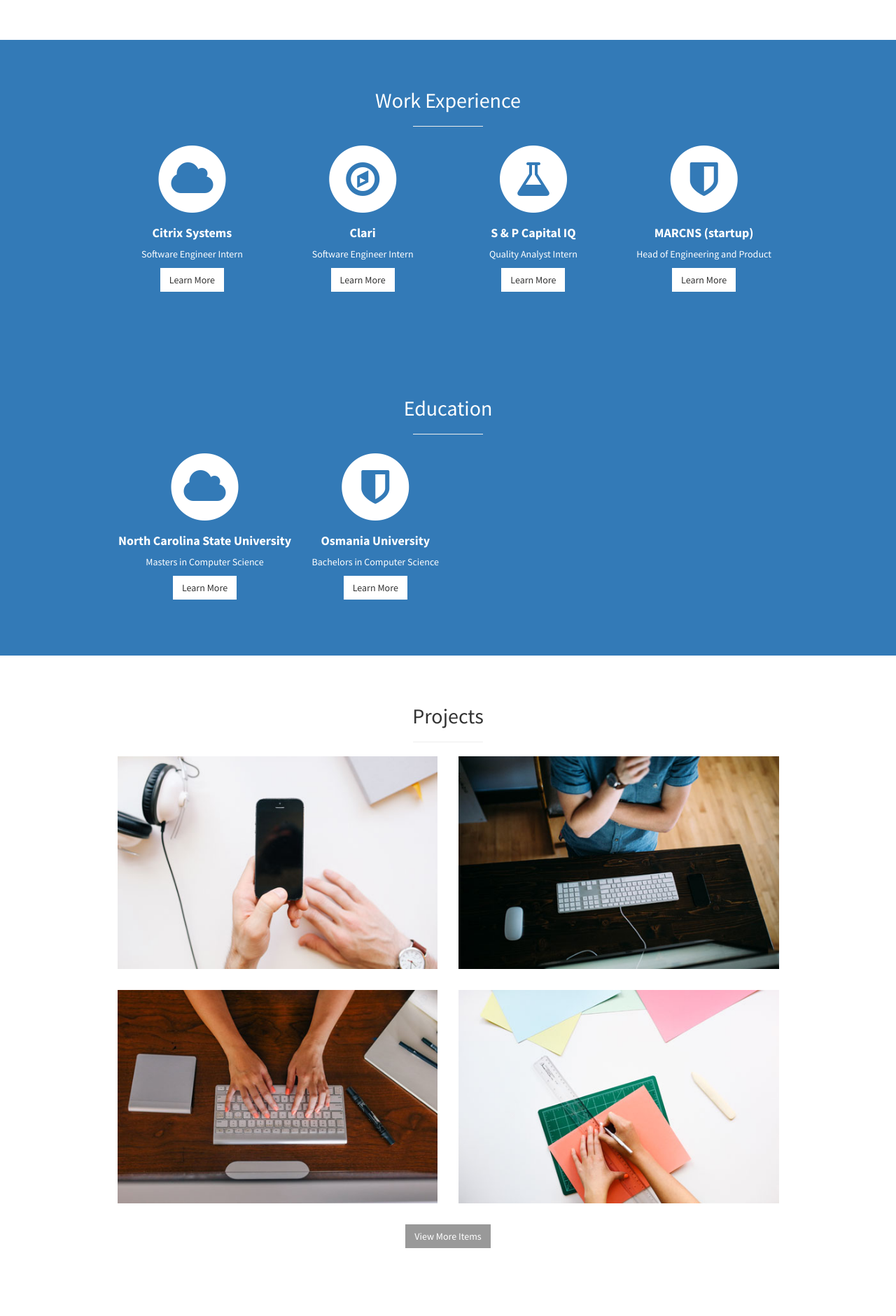
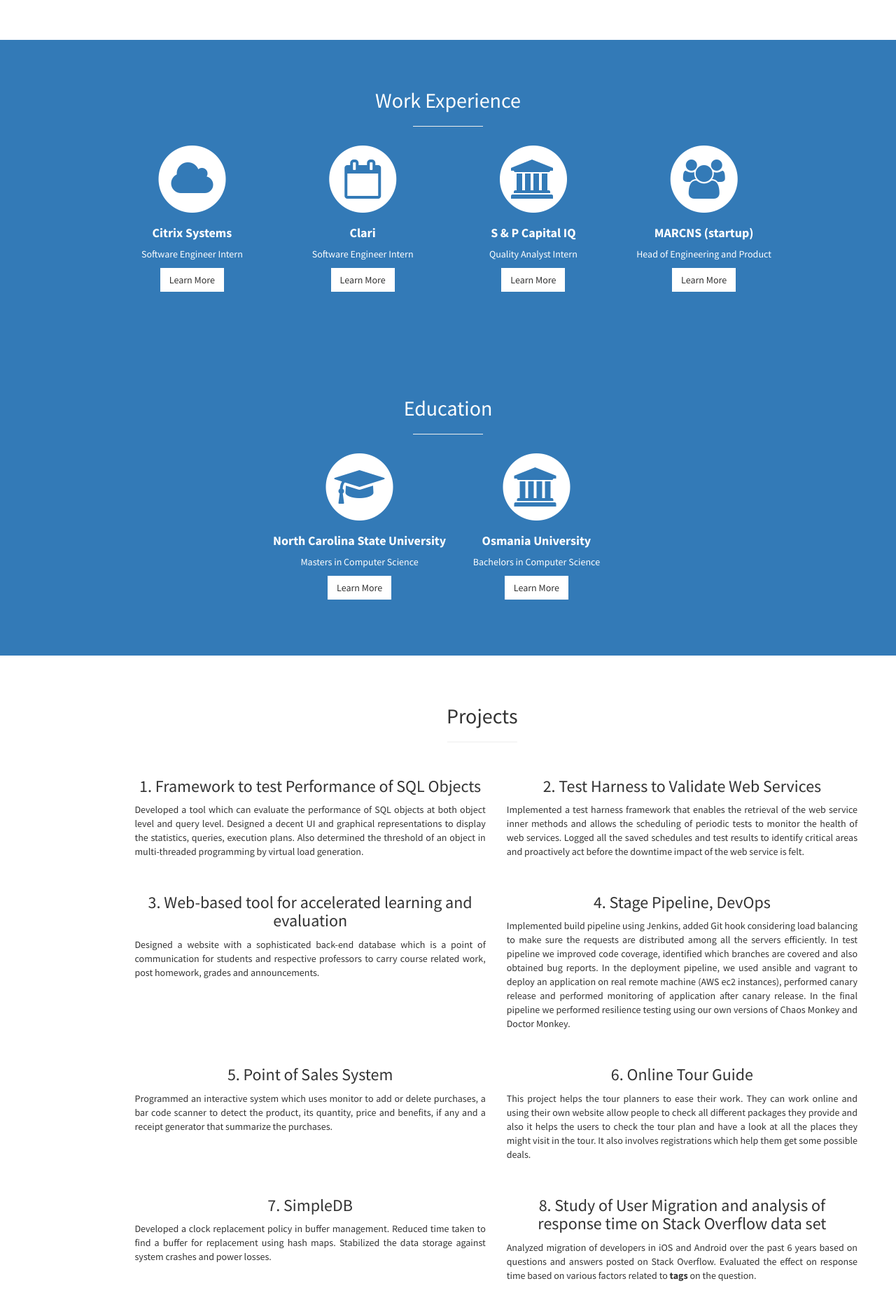
Before and after one commit to sujithktkm/sujithktkm.github.io, a PHP site: page / in a window 1280 px wide. Shown: the part 906-2787 px from the top of the page at 70% size. Run offline with PHP 8.4, Linux system fonts and the light colour scheme; some libraries are stand-ins or nearby versions.

Commit message:
Added projects and pagination

```diff
--- a/css/stylish-portfolio.css
+++ b/css/stylish-portfolio.css
@@ -188,6 +188,7 @@ hr.small {
     width: 250px;
     margin-left: auto;
     margin-right: auto;
+    display:inline-block;
 }
 
 /* Callout */
@@ -209,12 +210,21 @@ hr.small {
     margin-bottom: 30px;
 }
 
+.portfolio-item p {
+    text-align: justify;
+}
+
 .img-portfolio {
     margin: 0 auto;
 }
 
 .img-portfolio:hover {
     opacity: 0.8;
+}
+
+.pagination li {
+    display:inline-block;
+    padding:5px;
 }
 
 /* Skills */
--- a/home.html
+++ b/home.html
@@ -12,7 +12,12 @@
     <link href="css/stylish-portfolio.css" rel="stylesheet">
     <!-- Custom Fonts -->
     <link href="font-awesome/css/font-awesome.min.css" rel="stylesheet" type="text/css">
-    <link href="http://fonts.googleapis.com/css?family=Source+Sans+Pro:300,400,700,300italic,400italic,700italic" rel="stylesheet" type="text/css">
+    <link href="http://fonts.googleapis.com/css?family=Source+Sans+Pro:300,400,700,300italic,400italic,700italic"
+          rel="stylesheet" type="text/css">
+    <script src="http://ajax.googleapis.com/ajax/libs/jquery/1.10.1/jquery.min.js"></script>
+    <script src="http://listjs.com/no-cdn/list.js"></script>
+    <script src="http://listjs.com/no-cdn/list.pagination.js"></script>
+    <script src="js/projects.js" type="application/javascript"></script>
     <!-- HTML5 Shim and Respond.js IE8 support of HTML5 elements and media queries -->
     <!-- WARNING: Respond.js doesn't work if you view the page via file:// -->
     <!--[if lt IE 9]>
@@ -93,7 +98,7 @@
                         <div class="service-item">
                             <span class="fa-stack fa-4x">
                                 <i class="fa fa-circle fa-stack-2x"></i>
-                                <i class="fa fa-compass fa-stack-1x text-primary"></i>
+                                <i class="fa fa-calendar-o fa-stack-1x text-primary"></i>
                             </span>
                             <h4>
                                 <strong>Clari</strong>
@@ -106,7 +111,7 @@
                         <div class="service-item">
                             <span class="fa-stack fa-4x">
                                 <i class="fa fa-circle fa-stack-2x"></i>
-                                <i class="fa fa-flask fa-stack-1x text-primary"></i>
+                                <i class="fa fa-bank fa-stack-1x text-primary"></i>
                             </span>
                             <h4>
                                 <strong>S &amp; P Capital IQ</strong>
@@ -119,7 +124,7 @@
                         <div class="service-item">
                             <span class="fa-stack fa-4x">
                                 <i class="fa fa-circle fa-stack-2x"></i>
-                                <i class="fa fa-shield fa-stack-1x text-primary"></i>
+                                <i class="fa fa-group fa-stack-1x text-primary"></i>
                             </span>
                             <h4>
                                 <strong>MARCNS (startup)</strong>
@@ -148,11 +153,11 @@
                 <h2>Education</h2>
                 <hr class="small">
                 <div class="row">
-                    <div class="col-md-3 col-sm-6">
+                    <!--<div class="col-md-3 col-sm-6">-->
                     <div class="education-item">
                             <span class="fa-stack fa-4x">
                                 <i class="fa fa-circle fa-stack-2x"></i>
-                                <i class="fa fa-cloud fa-stack-1x text-primary"></i>
+                                <i class="fa fa-graduation-cap fa-stack-1x text-primary"></i>
                             </span>
                         <h4>
                             <strong>North Carolina State University</strong>
@@ -160,12 +165,12 @@
                         <p>Masters in Computer Science</p>
                         <a href="#" class="btn btn-light">Learn More</a>
                     </div>
-                    </div>
-                    <div class="col-md-3 col-sm-6">
+                    <!--</div>-->
+                    <!--<div class="col-md-3 col-sm-6">-->
                     <div class="education-item">
                             <span class="fa-stack fa-4x">
                                 <i class="fa fa-circle fa-stack-2x"></i>
-                                <i class="fa fa-shield fa-stack-1x text-primary"></i>
+                                <i class="fa fa-university fa-stack-1x text-primary"></i>
                             </span>
                         <h4>
                             <strong>Osmania University</strong>
@@ -173,7 +178,7 @@
                         <p>Bachelors in Computer Science</p>
                         <a href="#" class="btn btn-light">Learn More</a>
                     </div>
-                    </div>
+                    <!--</div>-->
                 </div>
                 <!-- /.row (nested) -->
             </div>
@@ -189,41 +194,173 @@
 <section id="portfolio" class="portfolio">
     <div class="container">
         <div class="row">
-            <div class="col-lg-10 col-lg-offset-1 text-center">
+            <div class="col-lg-offset-1 text-center">
+                <!--col-lg-10-->
                 <h2>Projects</h2>
                 <hr class="small">
                 <div class="row">
-                    <div class="col-md-6">
+                    <div id="test-list">
+                        <ol class="list" style="list-style-type: none">
+                            <li>
+                                <div class="name col-md-6">
                                     <div class="portfolio-item">
-                            <a href="#">
-                                <img class="img-portfolio img-responsive" src="img/portfolio-1.jpg">
-                            </a>
+                                        <h3>1. Framework to test Performance of SQL Objects</h3>
+                                        <p>Developed a tool which can evaluate the performance of SQL objects at both
+                                            object level and query level. Designed a decent UI and graphical
+                                            representations to display the statistics, queries, execution plans. Also
+                                            determined the threshold of an object in multi-threaded programming by
+                                            virtual load generation.</p>
                                     </div>
                                 </div>
-                    <div class="col-md-6">
+                            </li>
+                            <li>
+                                <div class="name col-md-6">
                                     <div class="portfolio-item">
-                            <a href="#">
-                                <img class="img-portfolio img-responsive" src="img/portfolio-2.jpg">
-                            </a>
+                                        <h3>2. Test Harness to Validate Web Services</h3>
+                                        <p>Implemented a test harness framework that enables the retrieval of the web
+                                            service inner methods and allows the scheduling of periodic tests to monitor
+                                            the health of web services. Logged all the saved schedules and test results
+                                            to identify critical areas and proactively act before the downtime impact of
+                                            the web service is felt.</p>
                                     </div>
                                 </div>
-                    <div class="col-md-6">
+                            </li>
+                            <li>
+                                <div class="name col-md-6">
                                     <div class="portfolio-item">
-                            <a href="#">
-                                <img class="img-portfolio img-responsive" src="img/portfolio-3.jpg">
-                            </a>
+                                        <h3>3. Web-based tool for accelerated learning and evaluation</h3>
+                                        <p>Designed a website with a sophisticated back-end database which is a point of
+                                            communication for students and respective professors to carry course related
+                                            work, post homework, grades and announcements.</p>
                                     </div>
                                 </div>
-                    <div class="col-md-6">
+                            </li>
+                            <li>
+                                <div class="name col-md-6">
                                     <div class="portfolio-item">
-                            <a href="#">
-                                <img class="img-portfolio img-responsive" src="img/portfolio-4.jpg">
-                            </a>
+                                        <h3>4. Stage Pipeline, DevOps</h3>
+                                        <p>Implemented build pipeline using Jenkins, added Git hook considering load
+                                            balancing to make sure the requests are distributed among all the servers
+                                            efficiently. In test pipeline we improved code coverage, identified which
+                                            branches are covered and also obtained bug reports. In the deployment
+                                            pipeline, we used ansible and vagrant to deploy an application on real
+                                            remote machine (AWS ec2 instances), performed canary release and performed
+                                            monitoring of application after canary release. In the final pipeline we
+                                            performed resilience testing using our own versions of Chaos Monkey and
+                                            Doctor Monkey.</p>
                                     </div>
+                                </div>
+                            </li>
+                            <li>
+                                <div class="name col-md-6">
+                                    <div class="portfolio-item">
+                                        <h3>5. Point of Sales System</h3>
+                                        <p>Programmed an interactive system which uses monitor to add or delete
+                                            purchases, a bar code scanner to detect the product, its quantity, price and
+                                            benefits, if any and a receipt generator that summarize the purchases.</p>
+                                    </div>
+                                </div>
+                            </li>
+                            <li>
+                                <div class="name col-md-6">
+                                    <div class="portfolio-item">
+                                        <h3>6. Online Tour Guide</h3>
+                                        <p>This project helps the tour planners to ease their work. They can work online
+                                            and using their own website allow people to check all different packages
+                                            they provide and also it helps the users to check the tour plan and have a
+                                            look at all the places they might visit in the tour. It also involves
+                                            registrations which help them get some possible deals.</p>
+                                    </div>
+                                </div>
+                            </li>
+                            <li>
+                                <div class="name col-md-6">
+                                    <div class="portfolio-item">
+                                        <h3>7. SimpleDB</h3>
+                                        <p>Developed a clock replacement policy in buffer management. Reduced time taken
+                                            to find a buffer for replacement using hash maps. Stabilized the data
+                                            storage against system crashes and power losses.</p>
+                                    </div>
+                                </div>
+                            </li>
+                            <li>
+                                <div class="name col-md-6">
+                                    <div class="portfolio-item">
+                                        <h3>8. Study of User Migration and analysis of response time on Stack Overflow
+                                            data set</h3>
+                                        <p>Analyzed migration of developers in iOS and Android over the past 6 years
+                                            based on questions and answers posted on Stack Overflow. Evaluated the
+                                            effect on response time based on various factors related to
+                                            <strong>tags</strong> on the question.</p>
+                                    </div>
+                                </div>
+                            </li>
+                            <li>
+                                <div class="name col-md-6">
+                                    <div class="portfolio-item">
+                                        <h3>9. Secure Email System</h3>
+                                        <p>Implemented a secure email system that can send an encrypted email and
+                                            decrypt any valid secure email received, using both symmetric-key and
+                                            public-key cryptography techniques. Used a Network Security concept called
+                                            Certification Authorities to validate receiver's certificate (while sending
+                                            email) and sender's certificate (while receiving email) and a local
+                                            database-utility to track certificates of all users in the system.</p>
+                                    </div>
+                                </div>
+                            </li>
+                            <li>
+                                <div class="name col-md-6">
+                                    <div class="portfolio-item">
+                                        <h3>10. Technical Security Review of OpenMRS</h3>
+                                        <p>Performed a security review of an open-source, electronic health care system
+                                            called OpenMRS to identify security flaws in the system. To achieve this,
+                                            OpenMRS was tested against various vulnerabilities listed in OWASP Top 10
+                                            and SANS 25. We also performed a static analysis of source code and threat
+                                            modeling for certain workflows in OpenMRS. To finish the review, we analyzed
+                                            usability of OpenMRS against Jakob Nielson’s usability heuristics and
+                                            documented the steps required to mitigate discovered threats.</p>
+                                    </div>
+                                </div>
+                            </li>
+                            <li>
+                                <div class="name col-md-6">
+                                    <div class="portfolio-item">
+                                        <h3>11. Data deduplication across Distributed Storage</h3>
+                                        <p>Implemented deduplication for efficient data storage. Used distributed
+                                            storage to store data between more than one nodes to improve read speeds,
+                                            upto 4X.</p>
+                                    </div>
+                                </div>
+                            </li>
+                            <li>
+                                <div class="name col-md-6">
+                                    <div class="portfolio-item">
+                                        <h3>12. Cryptographic analysis and Implementation of Statistical Key Recovery
+                                            Attack on WEP</h3>
+                                        <p>Analyzed various ways possible to crack WEP and implemented a statistical
+                                            attack (FMS attack) to recover the "key" from a log of WEP packets. Also
+                                            presented a research paper, which explains different vulnerabilities in WEP
+                                            protocol and ways to improve the same. However, few of these vulnerabilities
+                                            were addressed in later standards such as WPA and WPA2.</p>
+                                    </div>
+                                </div>
+                            </li>
+                        </ol>
+                        <ul class="pagination"></ul>
                     </div>
                 </div>
                 <!-- /.row (nested) -->
-                <a href="#" class="btn btn-dark">View More Items</a>
+                <!-- Smaller pagination -->
+                <!--<div id="content1">Dynamic Content goes here</div>-->
+                <!--<ul id="pagination" class="pagination">-->
+                <!--<li class="disabled"><span>&laquo;</span></li>-->
+                <!--<li class="active"><span>1</span></li>-->
+                <!--<li><a href="#">2</a></li>-->
+                <!--<li><a href="#">3</a></li>-->
+                <!--<li><a href="#">4</a></li>-->
+                <!--<li><a href="#">5</a></li>-->
+                <!--<li><a href="#">&raquo;</a></li>-->
+                <!--</ul>-->
             </div>
             <!-- /.col-lg-10 -->
         </div>
@@ -247,7 +384,7 @@
                 <div class="skills">
                     <div class="skills-wrap">
                         <h3>Programming Languages</h3>
-                        <p>Java, C, C++, Python, Ruby, Shell Scripting, Google Apps Script, REST API</p>
+                        <p>Java, C, C++, Python, Shell Scripting, Google Apps Script, REST API, Ruby, Ruby on Rails</p>
                     </div>
                 </div>
             </div>
@@ -280,7 +417,7 @@
                     <div class="skills-wrap">
                         <h3>Tools</h3>
                         <p>Eclipse, Intellij IDEA, PyCharm, RubyMine, WebStorm, MS Office, Vagrant, Jenkins, Swagger,
-                            Heroku, Slack, Hubot, Jetty Server</p>
+                            Heroku, Slack, Hubot, Jetty Server, Alert Logic, Azure, Nexpose, CloudPassage</p>
                     </div>
                 </div>
             </div>
@@ -312,7 +449,9 @@
                 <div class="skills">
                     <div class="skills-wrap">
                         <h3>Python</h3>
-                        <p>Honor code certificate from MITx for completion of <a href="documents/MITx 6.00-python-edx.pdf" target="_blank">MITx 6.00.1x: Introduction to Computer Science and Programming Using Python</a></p>
+                        <p>Honor code certificate from MITx for completion of <a
+                                href="documents/MITx 6.00-python-edx.pdf" target="_blank">MITx 6.00.1x: Introduction to
+                            Computer Science and Programming Using Python</a></p>
                     </div>
                 </div>
             </div>
@@ -320,7 +459,8 @@
                 <div class="skills">
                     <div class="skills-wrap">
                         <h3>MongoDB</h3>
-                        <p><a href="documents/MongoDB M101J Certificate.pdf" target="_blank">M101J: MongoDB for Java Developers</a> course completion certification</p>
+                        <p><a href="documents/MongoDB M101J Certificate.pdf" target="_blank">M101J: MongoDB for Java
+                            Developers</a> course completion certification</p>
                     </div>
                 </div>
             </div>
@@ -328,14 +468,15 @@
                 <div class="skills">
                     <div class="skills-wrap">
                         <h3>jQuery</h3>
-                        <p>Honor code certificate from Microsoft for completion of <a href="documents/Microsoft Certificate-jQuery-edX.pdf" target="_blank">DEV208x: Introduction to jQuery</a></p>
+                        <p>Honor code certificate from Microsoft for completion of <a
+                                href="documents/Microsoft Certificate-jQuery-edX.pdf" target="_blank">DEV208x:
+                            Introduction to jQuery</a></p>
                     </div>
                 </div>
             </div>
         </div>
     </div>
 </section><!-- Certifications -->
-
 
 
 <!-- Additional Info -->
```
Also changed, not shown: js/projects.js (added, +12 -0 lines), css/bootstrap.css, img/portfolio-1.jpg (deleted), img/portfolio-2.jpg (deleted), img/portfolio-3.jpg (deleted), img/portfolio-4.jpg (deleted). Lines whose indentation alone changed are shown as unchanged.
